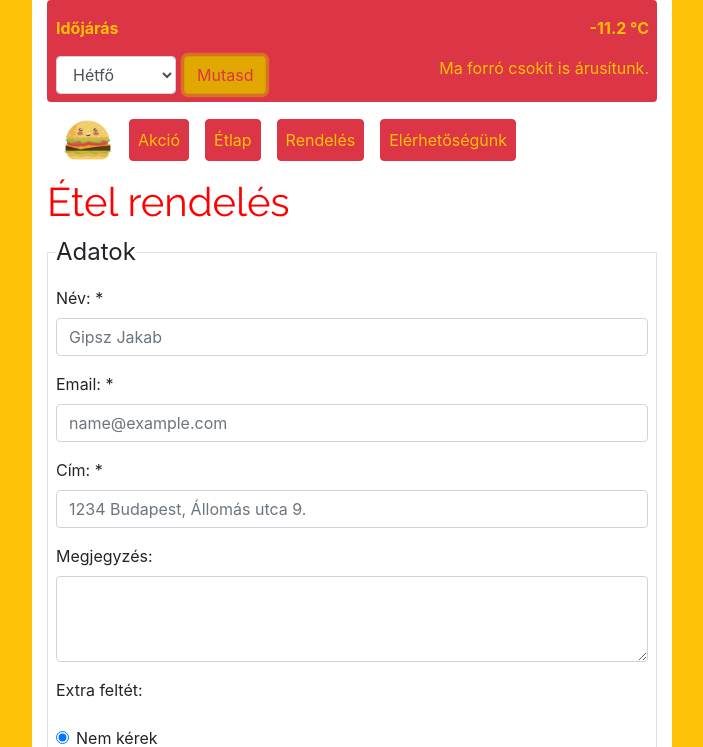
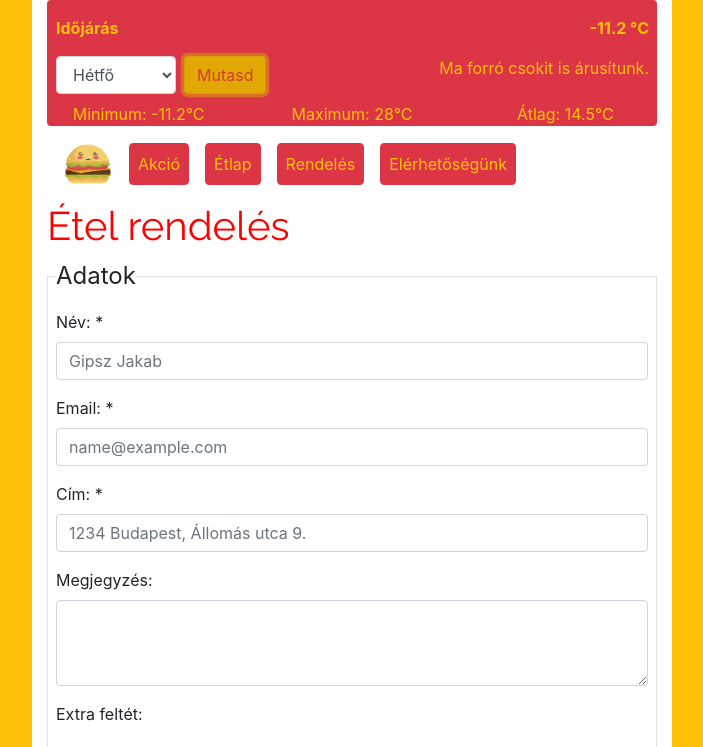
Before and after one commit to paleszgergo/projekt1, a plain HTML site: page order.html in a window 1280 px wide. Both pictures are taken after a click on the button "Mutasd". Shown: the top 747 px of the page, without its empty margins (288-991 px from the left). Drawn offline with Linux system fonts and the light colour scheme.

Commit message:
added weather min max avg

```diff
--- a/js/weather.js
+++ b/js/weather.js
@@ -17,4 +17,47 @@ function weatherWidget() {
             break;
         }
     }
+
+    minTemperature();
+    maxTemperature();
+    avgTemperature();
+
 };
+
+function minTemperature() {
+    let minTemp = document.querySelector('#low');
+    let min = temperatures.length != 0 ? temperatures[0] : 0;
+    for (let i = 1; i < temperatures.length; i++) {
+        if (temperatures[i] < min) {
+            min = temperatures[i];
+
+        }
+
+    }
+    minTemp.innerHTML += ' <span class="text-warning text-center">' + min + '&deg;C</span>';
+    return min;
+};
+
+function maxTemperature() {
+    let maxTemp = document.querySelector('#high');
+    let max = temperatures.length != 0 ? temperatures[0] : 0;
+    for (let i = 1; i < temperatures.length; i++) {
+        if (temperatures[i] > max) {
+            max = temperatures[i];
+        }
+
+    }
+    maxTemp.innerHTML += ' <span class="text-warning text-center">' + max + '&deg;C</span>';
+    return max;
+};
+
+function avgTemperature() {
+    let avrTemp = document.querySelector('#sum')
+    let avg = 0;
+    for (let i = 0; i < temperatures.length; i++) {
+        avg += (temperatures[i] / temperatures.length);
+
+    }
+    avrTemp.innerHTML += ' <span class="text-warning text-center">' + avg.toFixed(1) + '&deg;C</span>';
+    return temperatures.length != 0 ? avg / temperatures.length : 0;
+};
--- a/order.html
+++ b/order.html
@@ -45,10 +45,18 @@
                 <div class="col text-right" id="offer">
 
                 </div>
+                <div class="w-100"></div>
+                  <div class="col text-center text-warning" id="low">
+                    Minimum:
+                  </div>
+                  <div class="col text-center text-warning" id="high">
+                    Maximum:
+                  </div>
+                  <div class="col text-center text-warning" id="sum">
+                    Átlag:
+                  </div>
 
             </div>
-              <div id="weather ml-sm-0">
-              </div>
 
 
           </div>
```
Also changed, not shown: contact.html (+11 -0 lines), menu.html (+11 -0 lines), sale.html (+11 -0 lines).
